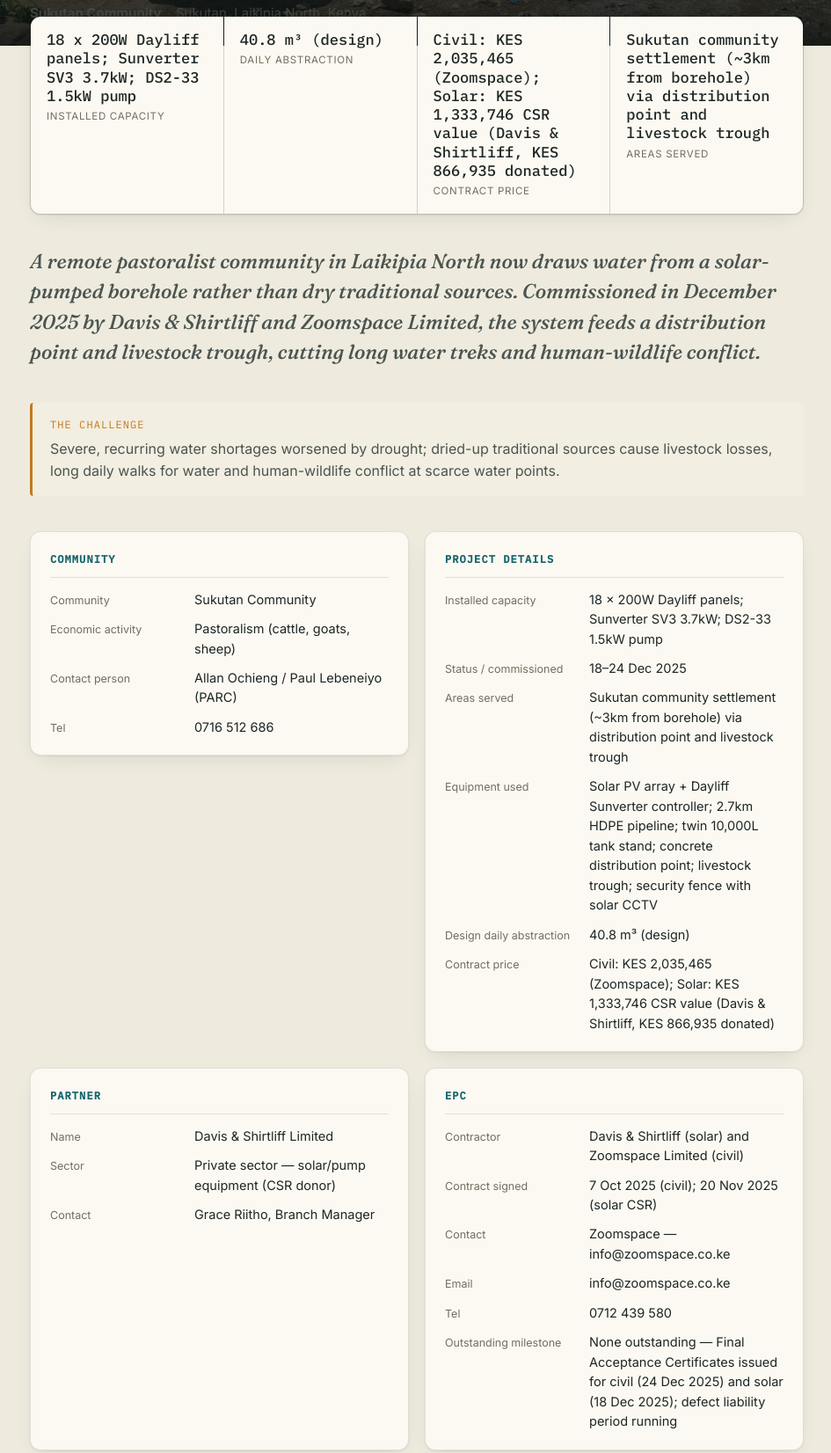
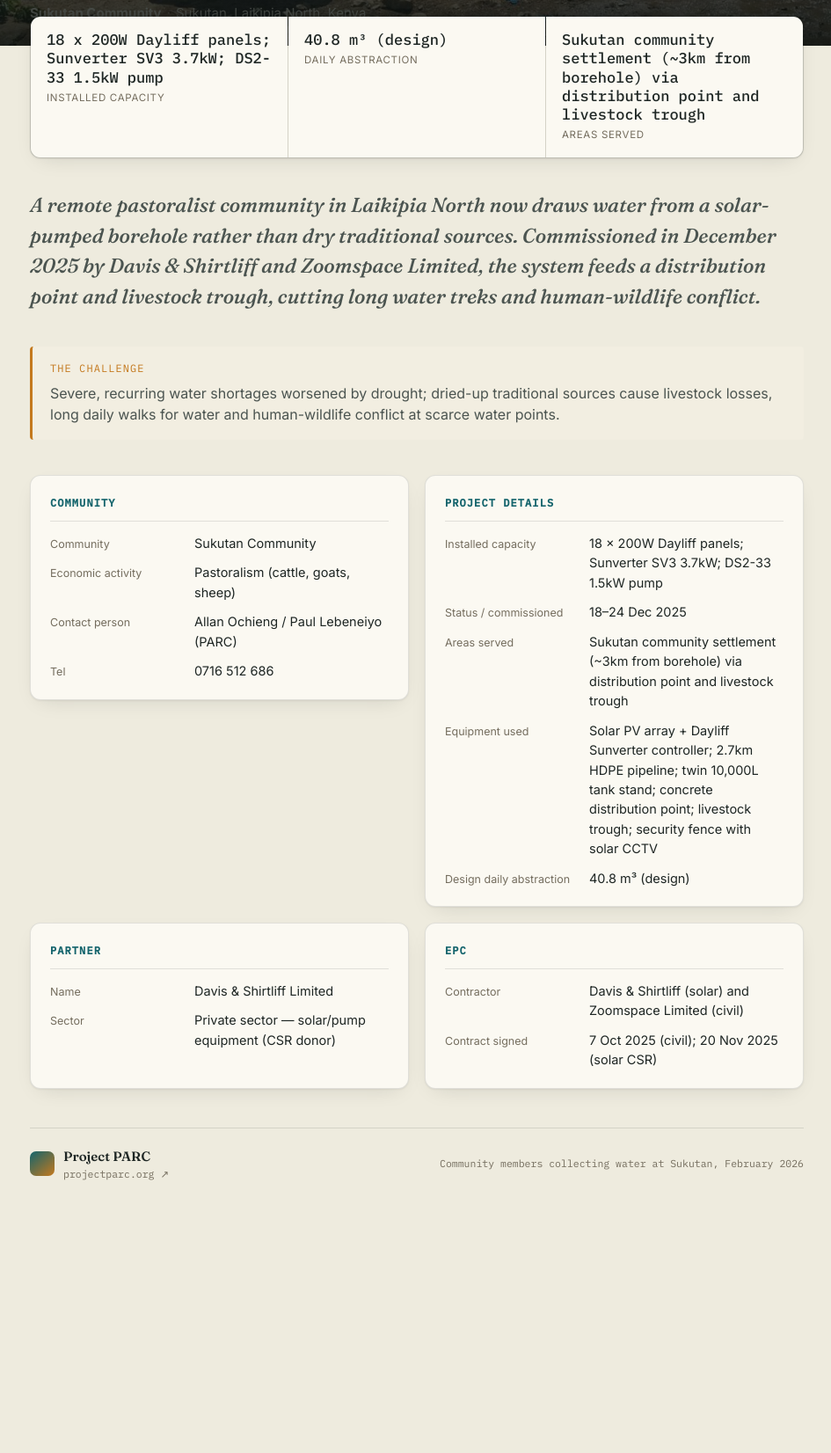
Before and after one commit to projectparc/parc-community-projects, a plain HTML site: page sukutan.html in a window 1280 px wide. Shown: the part 364-2016 px from the top of the page at 88% size, without its empty margins (166-1111 px from the left). After the commit the page ends 1772 px from the top, so only its background shows below. Drawn offline with Linux system fonts and the light colour scheme.

Commit message:
Remove financial and contractor contact details from sukutan page

```diff
--- a/sukutan.html
+++ b/sukutan.html
@@ -277,7 +277,7 @@ footer .updated { font-size: 11.5px; color: var(--muted); font-family: "IBM Plex
 
 <div class="wrap">
   <div class="statbar">
-    <div class="stat"><span class="stat-v">18 x 200W Dayliff panels; Sunverter SV3 3.7kW; DS2-33 1.5kW pump</span><span class="stat-l">Installed capacity</span></div><div class="stat"><span class="stat-v">40.8 m³ (design)</span><span class="stat-l">Daily abstraction</span></div><div class="stat"><span class="stat-v">Civil: KES 2,035,465 (Zoomspace); Solar: KES 1,333,746 CSR value (Davis &amp; Shirtliff, KES 866,935 donated)</span><span class="stat-l">Contract price</span></div><div class="stat"><span class="stat-v">Sukutan community settlement (~3km from borehole) via distribution point and livestock trough</span><span class="stat-l">Areas served</span></div>
+    <div class="stat"><span class="stat-v">18 x 200W Dayliff panels; Sunverter SV3 3.7kW; DS2-33 1.5kW pump</span><span class="stat-l">Installed capacity</span></div><div class="stat"><span class="stat-v">40.8 m³ (design)</span><span class="stat-l">Daily abstraction</span></div><div class="stat"><span class="stat-v">Sukutan community settlement (~3km from borehole) via distribution point and livestock trough</span><span class="stat-l">Areas served</span></div>
   </div>
 
   <p class="lede">A remote pastoralist community in Laikipia North now draws water from a solar-pumped borehole rather than dry traditional sources. Commissioned in December 2025 by Davis &amp; Shirtliff and Zoomspace Limited, the system feeds a distribution point and livestock trough, cutting long water treks and human-wildlife conflict.</p>
@@ -298,20 +298,20 @@ footer .updated { font-size: 11.5px; color: var(--muted); font-family: "IBM Plex
     <section class="card">
       <h2>Project details</h2>
 
-      <dl class="spec"><div class="spec-row"><dt>Installed capacity</dt><dd>18 x 200W Dayliff panels; Sunverter SV3 3.7kW; DS2-33 1.5kW pump</dd></div><div class="spec-row"><dt>Status / commissioned</dt><dd>18–24 Dec 2025</dd></div><div class="spec-row"><dt>Areas served</dt><dd>Sukutan community settlement (~3km from borehole) via distribution point and livestock trough</dd></div><div class="spec-row"><dt>Equipment used</dt><dd>Solar PV array + Dayliff Sunverter controller; 2.7km HDPE pipeline; twin 10,000L tank stand; concrete distribution point; livestock trough; security fence with solar CCTV</dd></div><div class="spec-row"><dt>Design daily abstraction</dt><dd>40.8 m³ (design)</dd></div><div class="spec-row"><dt>Contract price</dt><dd>Civil: KES 2,035,465 (Zoomspace); Solar: KES 1,333,746 CSR value (Davis &amp; Shirtliff, KES 866,935 donated)</dd></div></dl>
+      <dl class="spec"><div class="spec-row"><dt>Installed capacity</dt><dd>18 x 200W Dayliff panels; Sunverter SV3 3.7kW; DS2-33 1.5kW pump</dd></div><div class="spec-row"><dt>Status / commissioned</dt><dd>18–24 Dec 2025</dd></div><div class="spec-row"><dt>Areas served</dt><dd>Sukutan community settlement (~3km from borehole) via distribution point and livestock trough</dd></div><div class="spec-row"><dt>Equipment used</dt><dd>Solar PV array + Dayliff Sunverter controller; 2.7km HDPE pipeline; twin 10,000L tank stand; concrete distribution point; livestock trough; security fence with solar CCTV</dd></div><div class="spec-row"><dt>Design daily abstraction</dt><dd>40.8 m³ (design)</dd></div></dl>
     </section>
     <div class="people">
 
     <section class="card">
       <h2>Partner</h2>
 
-      <dl class="spec"><div class="spec-row"><dt>Name</dt><dd>Davis &amp; Shirtliff Limited</dd></div><div class="spec-row"><dt>Sector</dt><dd>Private sector — solar/pump equipment (CSR donor)</dd></div><div class="spec-row"><dt>Contact</dt><dd>Grace Riitho, Branch Manager</dd></div></dl>
+      <dl class="spec"><div class="spec-row"><dt>Name</dt><dd>Davis &amp; Shirtliff Limited</dd></div><div class="spec-row"><dt>Sector</dt><dd>Private sector — solar/pump equipment (CSR donor)</dd></div></dl>
     </section>
 
     <section class="card">
       <h2>EPC</h2>
 
-      <dl class="spec"><div class="spec-row"><dt>Contractor</dt><dd>Davis &amp; Shirtliff (solar) and Zoomspace Limited (civil)</dd></div><div class="spec-row"><dt>Contract signed</dt><dd>7 Oct 2025 (civil); 20 Nov 2025 (solar CSR)</dd></div><div class="spec-row"><dt>Contact</dt><dd>Zoomspace — info@zoomspace.co.ke</dd></div><div class="spec-row"><dt>Email</dt><dd>info@zoomspace.co.ke</dd></div><div class="spec-row"><dt>Tel</dt><dd>0712 439 580</dd></div><div class="spec-row"><dt>Outstanding milestone</dt><dd>None outstanding — Final Acceptance Certificates issued for civil (24 Dec 2025) and solar (18 Dec 2025); defect liability period running</dd></div></dl>
+      <dl class="spec"><div class="spec-row"><dt>Contractor</dt><dd>Davis &amp; Shirtliff (solar) and Zoomspace Limited (civil)</dd></div><div class="spec-row"><dt>Contract signed</dt><dd>7 Oct 2025 (civil); 20 Nov 2025 (solar CSR)</dd></div></dl>
     </section>
 
     </div>
```
